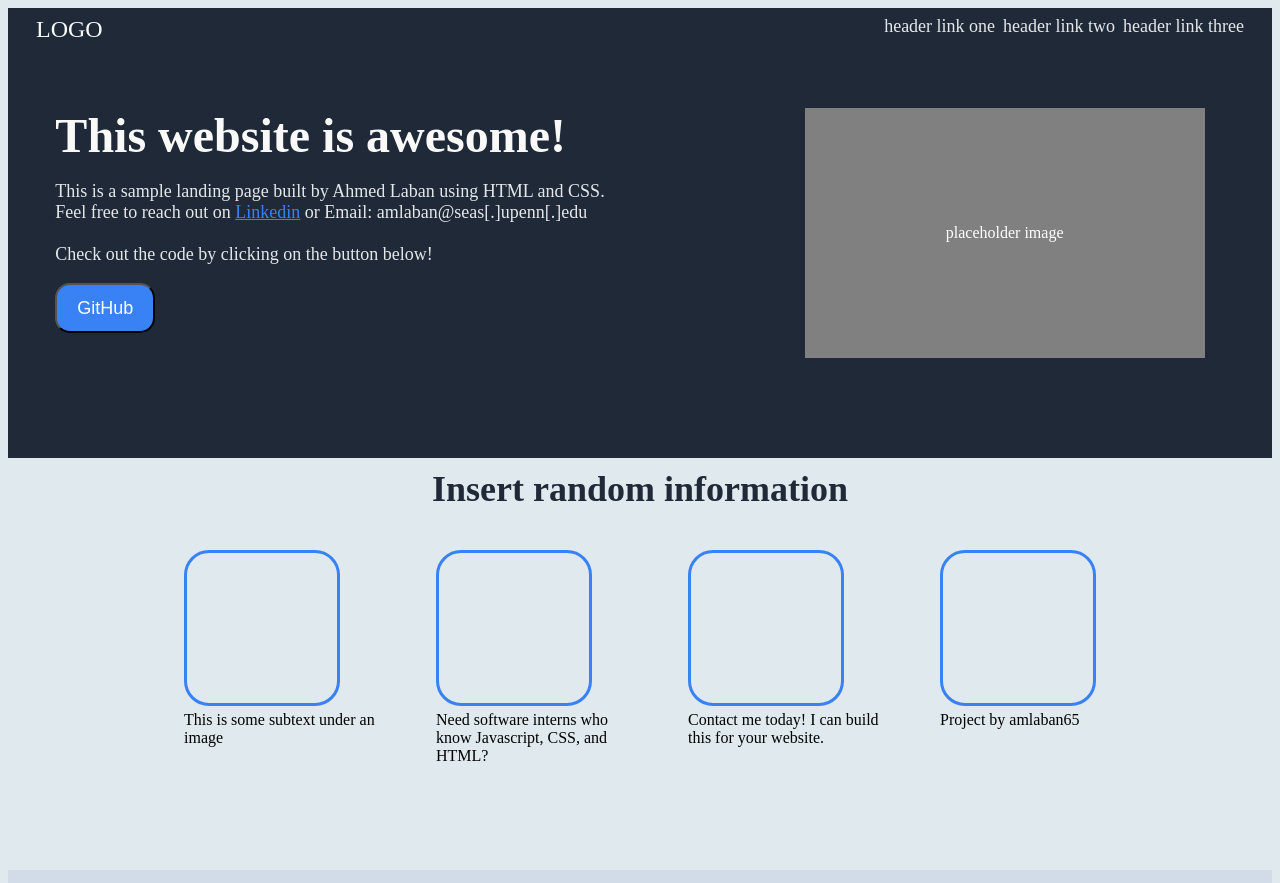
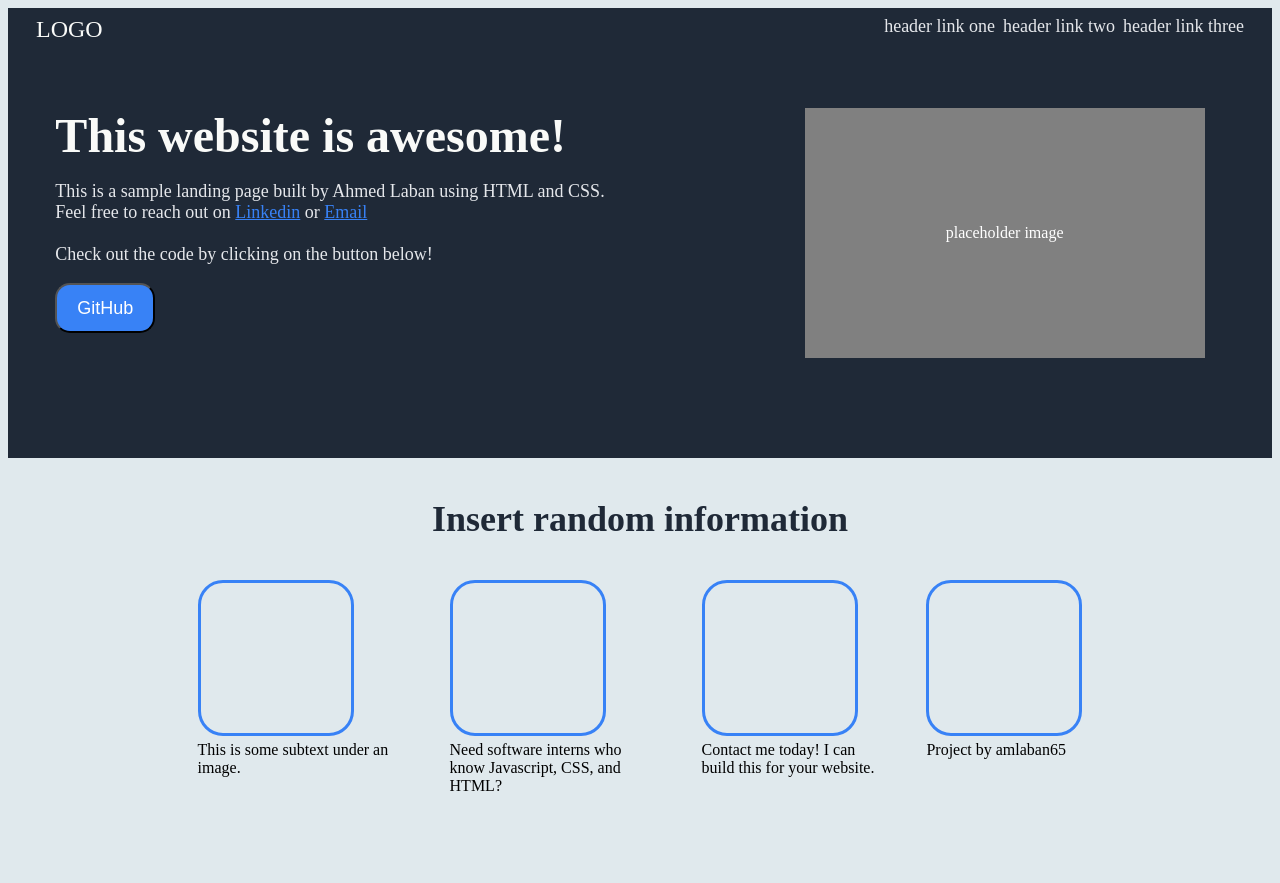
Before and after one commit to amlaban65/Landing-page-project, a plain HTML site: page index.html in a window 1280 px wide. Shown: the top 883 px of the page. Drawn offline with Linux system fonts and the light colour scheme.

Commit message:
update style

```diff
--- a/index.html
+++ b/index.html
@@ -21,7 +21,7 @@
                   This is a sample landing page built by Ahmed Laban using HTML and CSS.
                   <br>
                   Feel free to reach out on <a href="https://www.linkedin.com/in/ahmed-laban-bb27411ab/">Linkedin</a>
-                  or Email: amlaban@seas[.]upenn[.]edu
+                  or <a href = "mailto:amlaban@seas.upenn.edu">Email</a>
                   </br>
                   <br>Check out the code by clicking on the button below!</br>
                </p>
@@ -34,7 +34,7 @@
       <div class="middle-body">
          <div class="middle-content">
             <div class="middle-placeholder"></div>
-            <div class="middle-text">This is some subtext under an image</div>
+            <div class="middle-text">This is some subtext under an image.</div>
          </div>
          <div class="middle-content">
             <div class="middle-placeholder"></div>
@@ -42,7 +42,7 @@
          </div>
          <div class="middle-content">
             <div class="middle-placeholder"></div>
-            <div class="middle-text">Contact me today! I can build this for your website.</div>
+            <div class="middle-text">Contact me today! I can <br>build this for your website.</br></div>
          </div>
          <div class="middle-content">
             <div class="middle-placeholder"></div>
--- a/style.css
+++ b/style.css
@@ -79,7 +79,7 @@ p a {
     font-weight: 800;
     color: #1F2937;
     margin-bottom: 40px;
-    margin-top: 10px;
+    margin-top: 40px;
     text-align: center;
 }
 .middle-body {
@@ -111,6 +111,7 @@ p a {
     padding-left: 10%;
 }
 #author {
+    margin-top: 90px;
     font-size: 24px;
 }
 .call-to-action-container {
```
